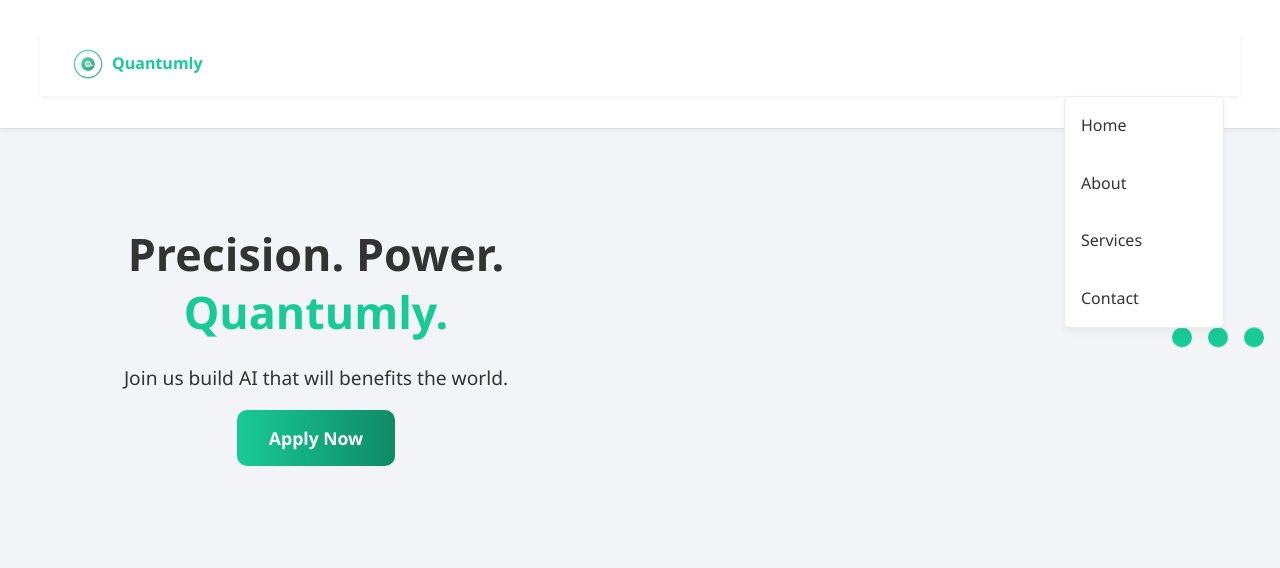
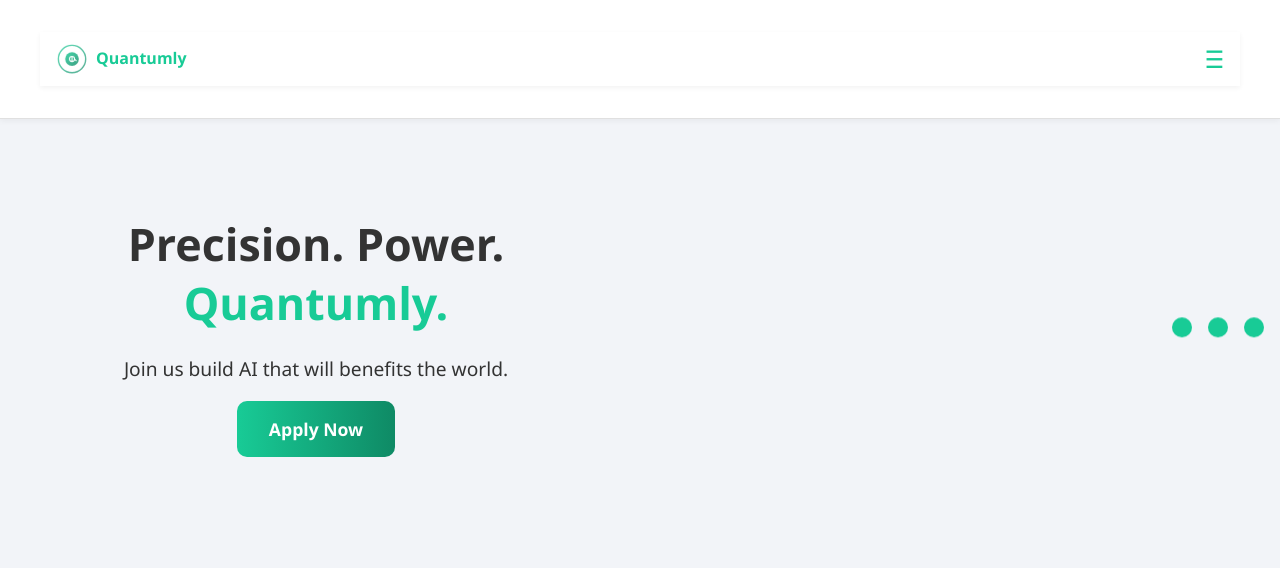
Before and after one commit to muangemutunga/shaka, a Flask app: page / in a window 1280 px wide. Shown: the top 568 px of the page. Run offline with Flask 3, Linux system fonts and the light colour scheme.

Commit message:
Update styles.css

```diff
--- a/static/styles.css
+++ b/static/styles.css
@@ -1729,26 +1729,6 @@ nav ul.active {
     }
 }
 
-/* Default: Desktop view (horizontal nav) */
-nav {
-    display: flex;
-    justify-content: space-between;
-    align-items: center;
-    padding: 1rem 2rem;
-    background: white;
-    position: relative;
-    box-shadow: 0 2px 5px rgba(0,0,0,0.05);
-}
-
-nav .burger ul {
-    display: flex;
-    gap: 1.5rem;
-    list-style: none;
-}
-
-nav .burger::before {
-    display: none; /* Hide hamburger icon on desktop */
-}
 
 /* Mobile styles */
 @media (max-width: 767px) {
```
